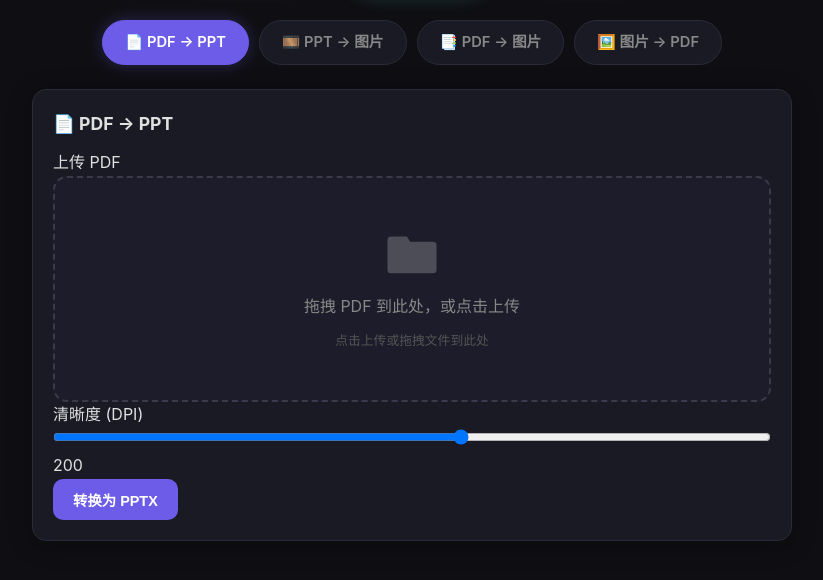
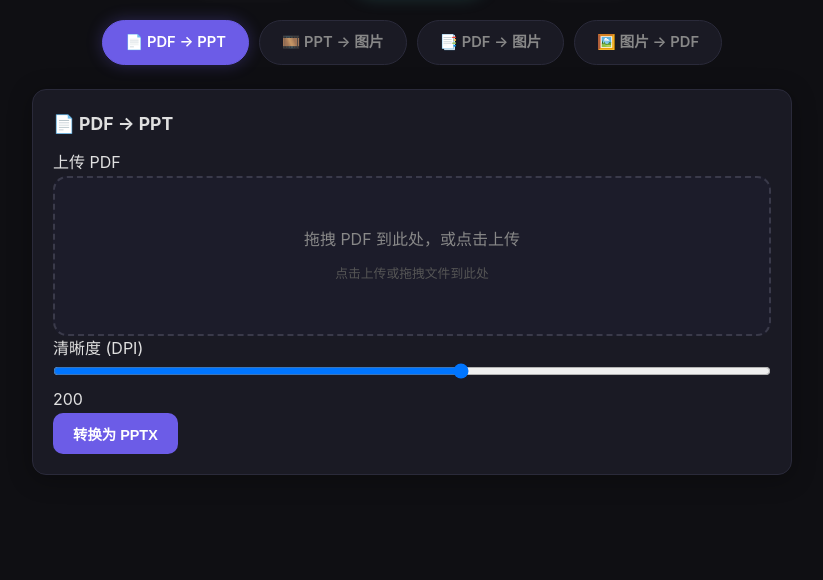
Before and after one commit to turbohung1991/Claude-code-project, a Flask app: page /convert in a window 1280 px wide. Shown: the part 180-760 px from the top of the page, without its empty margins (228-1051 px from the left). Run offline with Flask 3, Linux system fonts and the light colour scheme.

Commit message:
fix: JS template literal syntax, remove folder icon, add downloads to gitignore

```diff
--- a/packages.txt
+++ /dev/null
@@ -1,3 +0,0 @@
-ffmpeg
-poppler-utils
-libreoffice
--- a/templates/bgremove.html
+++ b/templates/bgremove.html
@@ -36,7 +36,7 @@
         <div class="card">
             <form id="bg-form" enctype="multipart/form-data">
                 <div class="form-group"><label>上传图片</label><div class="drop-zone">
-    <svg class="folder-icon" viewBox="0 0 64 48"><path d="M4 8a4 4 0 014-4h18l4 6h26a4 4 0 014 4v28a4 4 0 01-4 4H8a4 4 0 01-4-4V8z" fill="currentColor" stroke="none"/></svg>
+
     <span class="drop-text">拖拽图片到此处，或点击上传</span>
     <span class="drop-hint">点击上传或拖拽文件到此处</span>
     <input type="file" name="file" accept="image/*" required>
--- a/templates/convert.html
+++ b/templates/convert.html
@@ -35,7 +35,7 @@
             <form id="form-pdf-ppt" enctype="multipart/form-data">
                 <div class="form-group"><label>上传 PDF</label>
                     <div class="drop-zone">
-                        <svg class="folder-icon" viewBox="0 0 64 48"><path d="M4 8a4 4 0 014-4h18l4 6h26a4 4 0 014 4v28a4 4 0 01-4 4H8a4 4 0 01-4-4V8z" fill="currentColor" stroke="none"/></svg>
+
                         <span class="drop-text">拖拽 PDF 到此处，或点击上传</span>
                         <span class="drop-hint">点击上传或拖拽文件到此处</span>
                         <input type="file" name="file" accept=".pdf">
@@ -53,7 +53,7 @@
             <form id="form-ppt-images" enctype="multipart/form-data">
                 <div class="form-group"><label>上传 PPTX</label>
                     <div class="drop-zone">
-                        <svg class="folder-icon" viewBox="0 0 64 48"><path d="M4 8a4 4 0 014-4h18l4 6h26a4 4 0 014 4v28a4 4 0 01-4 4H8a4 4 0 01-4-4V8z" fill="currentColor" stroke="none"/></svg>
+
                         <span class="drop-text">拖拽 PPTX 到此处，或点击上传</span>
                         <span class="drop-hint">点击上传或拖拽文件到此处</span>
                         <input type="file" name="file" accept=".pptx">
@@ -71,7 +71,7 @@
             <form id="form-pdf-images" enctype="multipart/form-data">
                 <div class="form-group"><label>上传 PDF</label>
                     <div class="drop-zone">
-                        <svg class="folder-icon" viewBox="0 0 64 48"><path d="M4 8a4 4 0 014-4h18l4 6h26a4 4 0 014 4v28a4 4 0 01-4 4H8a4 4 0 01-4-4V8z" fill="currentColor" stroke="none"/></svg>
+
                         <span class="drop-text">拖拽 PDF 到此处，或点击上传</span>
                         <span class="drop-hint">点击上传或拖拽文件到此处</span>
                         <input type="file" name="file" accept=".pdf">
@@ -90,7 +90,7 @@
             <form id="form-images-pdf" enctype="multipart/form-data">
                 <div class="form-group"><label>上传多张图片</label>
                     <div class="drop-zone">
-                        <svg class="folder-icon" viewBox="0 0 64 48"><path d="M4 8a4 4 0 014-4h18l4 6h26a4 4 0 014 4v28a4 4 0 01-4 4H8a4 4 0 01-4-4V8z" fill="currentColor" stroke="none"/></svg>
+
                         <span class="drop-text">拖拽图片到此处，或点击上传（可多选）</span>
                         <span class="drop-hint">点击上传或拖拽文件到此处</span>
                         <input type="file" name="files" accept="image/*" multiple>
```
Also changed, not shown: static/app.js (+5 -5 lines), 1 other file.
